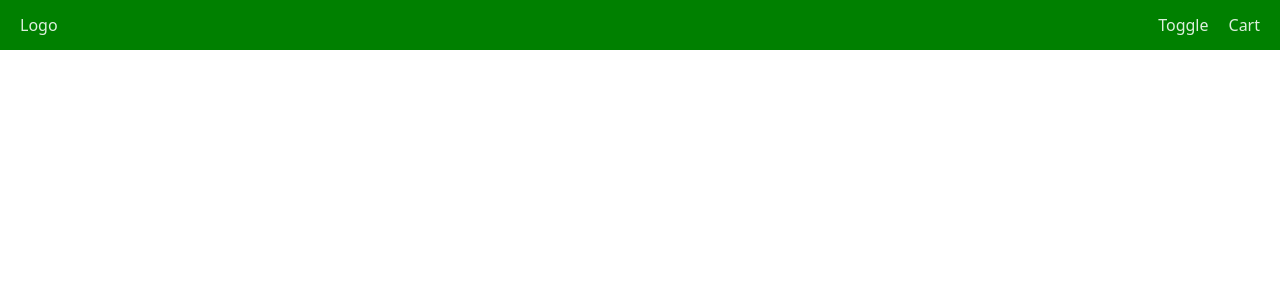
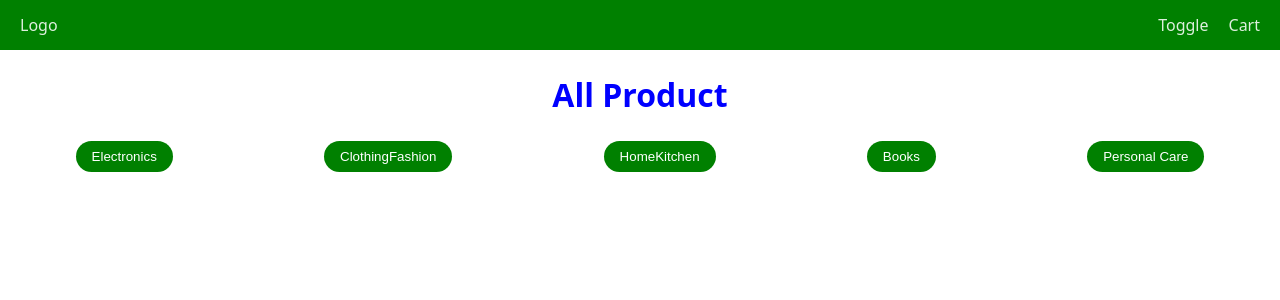
Before and after one commit to bannakonz/snappy-cart, a React (Vite) app: page / in a window 1280 px wide. Shown: the top 300 px of the page. Built offline with nearby package versions, Linux system fonts and the light colour scheme.

Commit message:
feature: add product list component

```diff
--- a/src/index.css
+++ b/src/index.css
@@ -21,3 +21,15 @@ body {
   margin: 0;
   min-height: 100vh;
 }
+
+.category-item {
+  background: green;
+  padding: 8px 16px;
+  color: white;
+  border-radius: 16px;
+  border-style: none;
+}
+
+.category-item:hover {
+  background: rgba(0, 128, 0, 0.82);
+}
--- /dev/null
+++ b/src/module/product/components/CategoryItem.jsx
@@ -0,0 +1,7 @@
+export default function CategoryItem({item}) {
+    return (
+        <>
+            <button className="category-item">{item.title}</button>
+        </>
+    );
+}
--- /dev/null
+++ b/src/module/product/components/CategoryList.jsx
@@ -0,0 +1,21 @@
+import CategoryItem from "./CategoryItem.jsx";
+
+export default function CategoryList(){
+
+    const CATEGORY = [
+        { id: 1, title: 'Electronics' },
+        { id: 2, title: 'ClothingFashion' },
+        { id: 3, title: 'HomeKitchen' },
+        { id: 4, title: 'Books' },
+        { id: 5, title: 'Personal Care' },
+    ];
+
+    return (
+        <div style={{display: 'flex', justifyContent: 'space-around'}}>
+            {CATEGORY?.map((item)=>{
+                return <CategoryItem key={item.id} style={{color: 'red'}} item={item}/>
+            })}
+        </div>
+    )
+
+}
--- /dev/null
+++ b/src/module/product/components/ProductList.jsx
@@ -0,0 +1,11 @@
+import CategoryList from "./CategoryList.jsx";
+
+export default function ProductList() {
+    return (
+        <>
+            <h1 style={{color: 'blue', textAlign: 'center'}}>All Product</h1>
+            <CategoryList></CategoryList>
+        </>
+
+    )
+}
--- a/src/module/ui/components/Content.jsx
+++ b/src/module/ui/components/Content.jsx
@@ -1,5 +1,7 @@
+import ProductList from "../../product/components/ProductList.jsx";
+
 export default function Content() {
     return (
-        <>div</>
+        <ProductList></ProductList>
     )
 }
--- a/src/module/ui/components/Layout.jsx
+++ b/src/module/ui/components/Layout.jsx
@@ -1,10 +1,11 @@
 import Header from "./Header.jsx";
+import Content from "./Content.jsx";
 
 export default function Layout() {
     return (
         <>
             <Header></Header>
-            <div>Layout</div>
+            <Content></Content>
         </>
     )
 }
```
